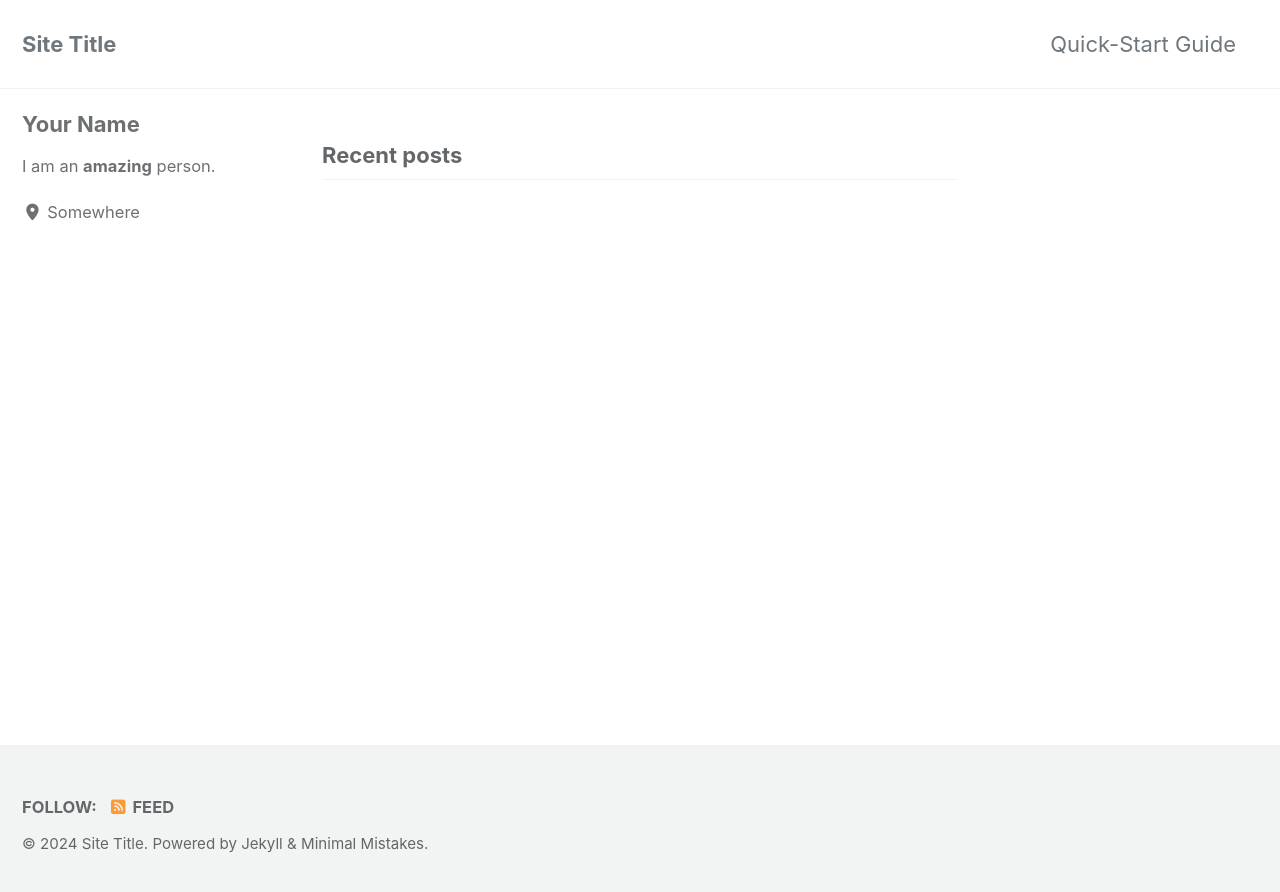
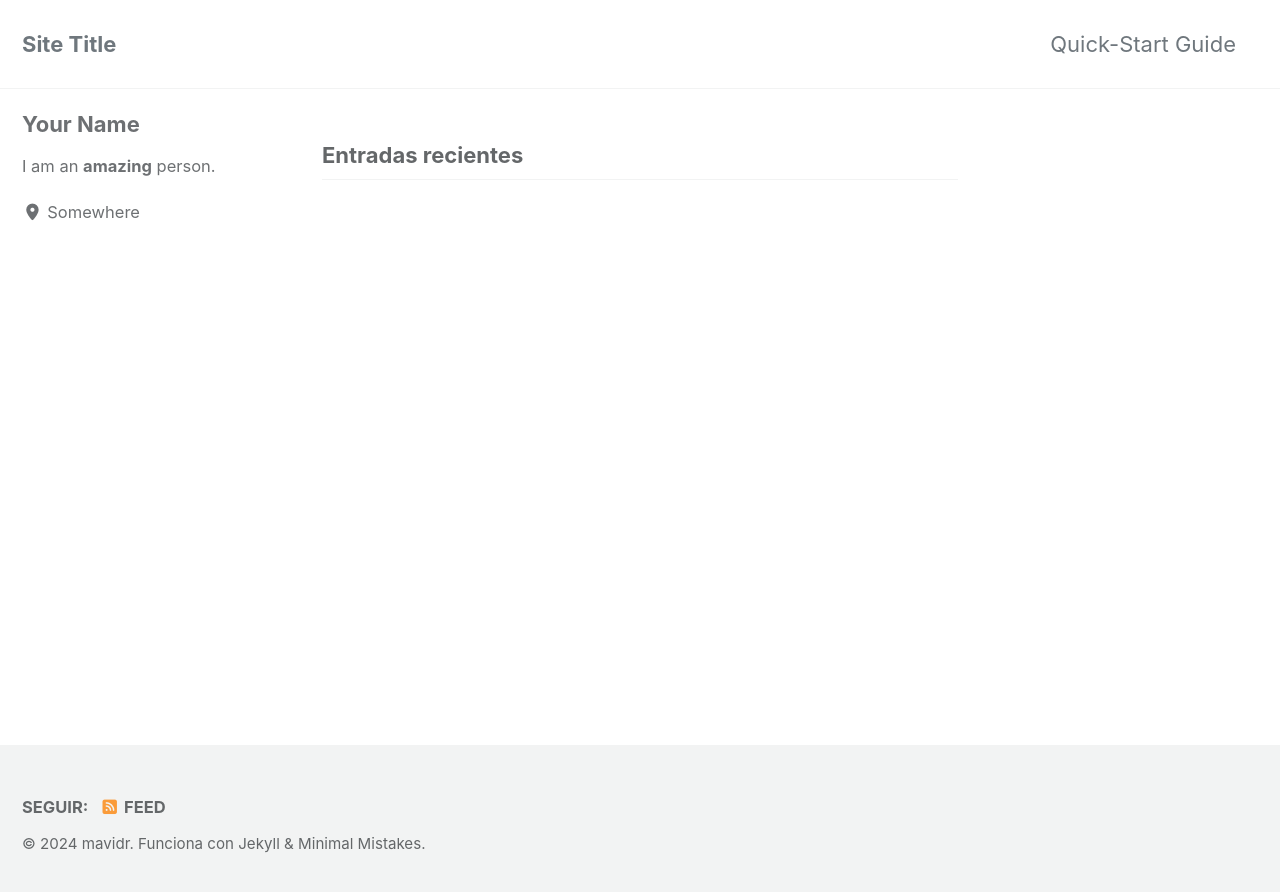
Before and after one commit to MaviTIC/dig, a Jekyll site: the page built from index.html, in a window 1280 px wide. Shown: the top 892 px of the page. Built offline with Jekyll 4.4.1, drawn with Linux system fonts in a browser that asks for light colours; cached includes are drawn as plain includes; the list of posts is cut into pages by our own code; part of the change alters nothing that is shown.

Commit message:
Update _config.yml

```diff
--- a/_config.yml
+++ b/_config.yml
@@ -15,15 +15,15 @@
 minimal_mistakes_skin    : "default" # "air", "aqua", "contrast", "dark", "dirt", "neon", "mint", "plum", "sunrise"
 
 # Site Settings
-locale                   : "en-US"
+locale                   : "es-ES"
 rtl                      : # true, false (default) # turns direction of the page into right to left for RTL languages
 title                    : "Site Title"
 title_separator          : "-"
 subtitle                 : # site tagline that appears below site title in masthead
-name                     : "Your Name"
+name                     : "Mavi DR"
 description              : "An amazing website."
-url                      : # the base hostname & protocol for your site e.g. "https://mmistakes.github.io"
-baseurl                  : # the subpath of your site, e.g. "/blog"
+url                      : "https://mavitic.github.io"
+baseurl                  : "/dig"
 repository               : # GitHub username/repo-name e.g. "mmistakes/minimal-mistakes"
 teaser                   : # path of fallback teaser image, e.g. "/assets/images/500x300.png"
 logo                     : # path of logo image to display in the masthead, e.g. "/assets/images/88x88.png"
@@ -31,7 +31,7 @@ masthead_title           : # overrides the website title displayed in the masthe
 breadcrumbs              : # true, false (default)
 words_per_minute         : 200
 enable_copy_code_button  : # true, false (default)
-copyright                : # "copyright" name, defaults to site.title
+copyright                : "mavidr"
 copyright_url            : # "copyright" URL, defaults to site.url
 comments:
   provider               : # false (default), "disqus", "discourse", "facebook", "staticman", "staticman_v2", "utterances", "giscus", "custom"
@@ -90,7 +90,7 @@ baidu_site_verification  :
 
 # Social Sharing
 twitter:
-  username               :
+  username               : mavii
 facebook:
   username               :
   app_id                 :
```
